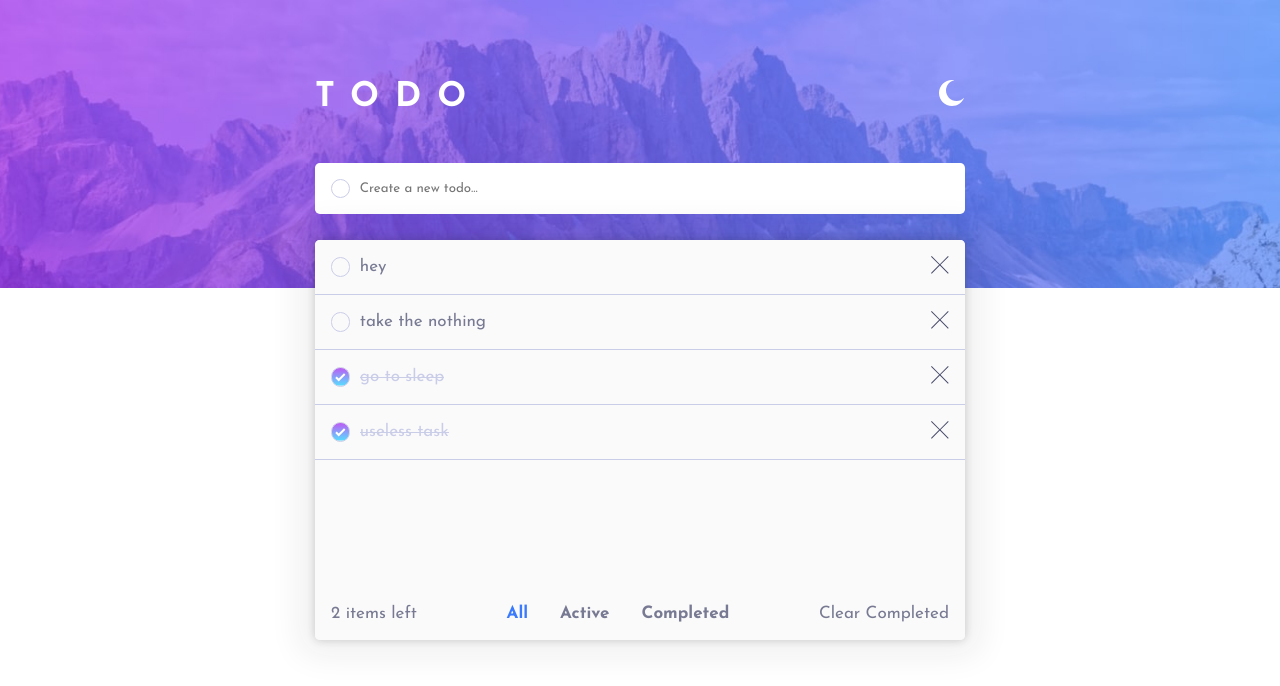
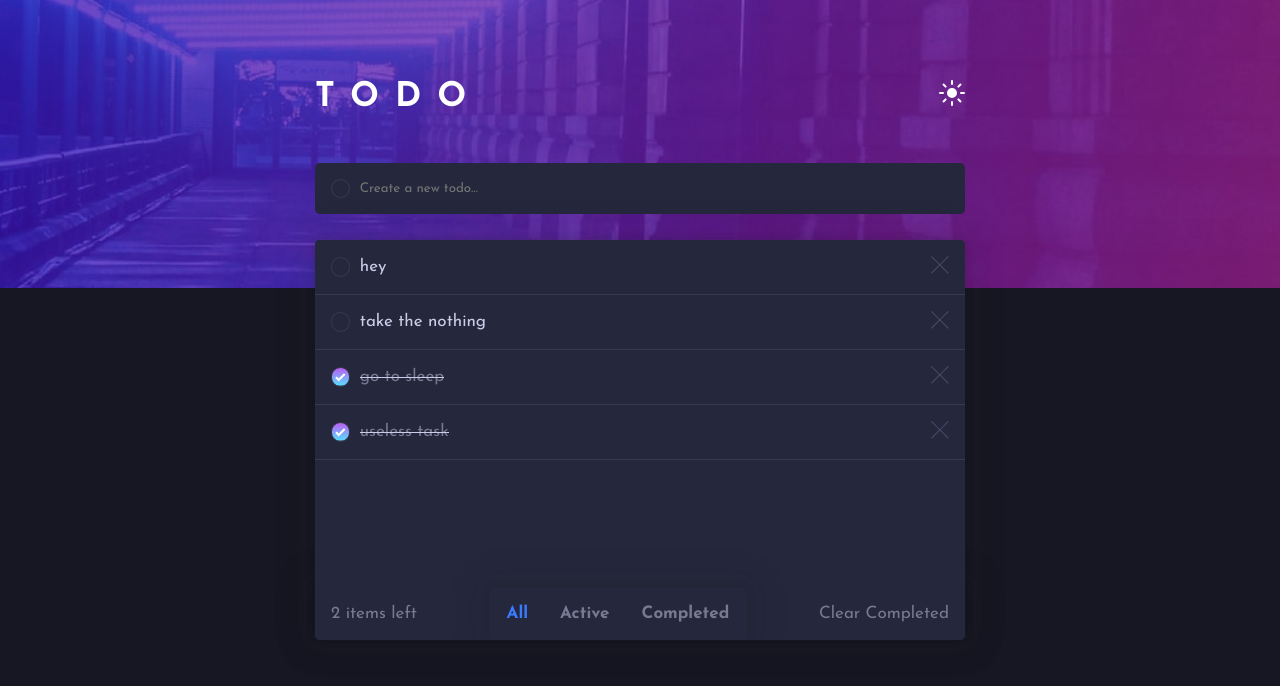
Before and after one commit to dacitto/todo-react, a React (Create React App) app: page / in a window 1280 px wide. Shown: the top 686 px of the page. Built offline with nearby package versions, Linux system fonts and the light colour scheme.

Commit message:
feat: add dark mode toggle

```diff
--- a/src/App.js
+++ b/src/App.js
@@ -8,13 +8,20 @@ function App() {
     { id: 3, task: "go to sleep", completed: true },
     { id: 4, task: "useless task", completed: true },
   ]);
+  const [isDark, setIsDark] = useState(true);
+  document.body.classList = isDark ? "dark" : "";
   return (
-    <>
-      <Header tasks={tasks} setTasks={setTasks}></Header>
+    <div className={isDark && "dark"}>
+      <Header
+        tasks={tasks}
+        setTasks={setTasks}
+        isDark={isDark}
+        setIsDark={setIsDark}
+      ></Header>
       <div className="container">
         <List tasks={tasks} setTasks={setTasks}></List>
       </div>
-    </>
+    </div>
   );
 }
 
--- a/src/Componets/Header/Header.js
+++ b/src/Componets/Header/Header.js
@@ -1,7 +1,7 @@
 import React from "react";
 import "../../Styles/main.scss";
 import "./Header.scss";
-const Header = ({ tasks, setTasks }) => {
+const Header = ({ tasks, setTasks, setIsDark, isDark }) => {
   const randomKey = Math.random().toString(36).substring(2);
   //console.log(randomKey);
   const addTask = (e) => {
@@ -20,10 +20,16 @@ const Header = ({ tasks, setTasks }) => {
   };
 
   return (
-    <header className="header">
+    <header className={isDark ? "header dark" : "header"}>
       <div className="container">
         <div className="todo">
           <h1 className="todo-text">todo</h1>
+          <div
+            onClick={() => {
+              setIsDark(!isDark);
+            }}
+          >
+            {!isDark && (
               <svg xmlns="http://www.w3.org/2000/svg" width="26" height="26">
                 <path
                   fill="#FFF"
@@ -31,6 +37,17 @@ const Header = ({ tasks, setTasks }) => {
                   d="M13 0c.81 0 1.603.074 2.373.216C10.593 1.199 7 5.43 7 10.5 7 16.299 11.701 21 17.5 21c2.996 0 5.7-1.255 7.613-3.268C23.22 22.572 18.51 26 13 26 5.82 26 0 20.18 0 13S5.82 0 13 0z"
                 />
               </svg>
+            )}
+            {isDark && (
+              <svg xmlns="http://www.w3.org/2000/svg" width="26" height="26">
+                <path
+                  fill="#FFF"
+                  fillRule="evenodd"
+                  d="M13 21a1 1 0 011 1v3a1 1 0 11-2 0v-3a1 1 0 011-1zm-5.657-2.343a1 1 0 010 1.414l-2.121 2.121a1 1 0 01-1.414-1.414l2.12-2.121a1 1 0 011.415 0zm12.728 0l2.121 2.121a1 1 0 01-1.414 1.414l-2.121-2.12a1 1 0 011.414-1.415zM13 8a5 5 0 110 10 5 5 0 010-10zm12 4a1 1 0 110 2h-3a1 1 0 110-2h3zM4 12a1 1 0 110 2H1a1 1 0 110-2h3zm18.192-8.192a1 1 0 010 1.414l-2.12 2.121a1 1 0 01-1.415-1.414l2.121-2.121a1 1 0 011.414 0zm-16.97 0l2.121 2.12A1 1 0 015.93 7.344L3.808 5.222a1 1 0 011.414-1.414zM13 0a1 1 0 011 1v3a1 1 0 11-2 0V1a1 1 0 011-1z"
+                />
+              </svg>
+            )}
+          </div>
         </div>
         <div className="create">
           <span className="check-circle"></span>
--- a/src/Componets/Header/Header.scss
+++ b/src/Componets/Header/Header.scss
@@ -1,6 +1,6 @@
 .header {
   min-height: 18rem;
-  background: url("../../images/bg-desktop-light.jpg");
+  background-image: url("../../images/bg-desktop-light.jpg");
   background-position: top;
   background-size: cover;
   background-repeat: no-repeat;
@@ -41,9 +41,33 @@
       border: none;
       height: max-content;
       width: 100%;
+      background-color: transparent;
       &:focus {
         outline: none;
       }
     }
   }
 }
+
+.dark .header {
+  background-image: url("../../images/bg-desktop-dark.jpg");
+  background-color: #222;
+  color: var(--DarkGrayishBlue);
+  .todo {
+    .todo-text {
+      color: white;
+    }
+  }
+  .create {
+    background-color: var(--VeryDarkDesaturatedBlue);
+    input {
+      color: var(--LightGrayishBlue--hover);
+      &:focus {
+        outline: none;
+      }
+    }
+    .check-circle {
+      border: 1px solid var(--VeryDarkGrayishBlue);
+    }
+  }
+}
--- a/src/Componets/List/List.scss
+++ b/src/Componets/List/List.scss
@@ -98,6 +98,40 @@
   overflow: hidden;
   transform: translateY(5rem);
 }
+.dark {
+  .list-conainer {
+    background-color: var(--VeryDarkDesaturatedBlue);
+    .control {
+      background-color: var(--VeryDarkDesaturatedBlue);
+      color: var(--DarkGrayishBlue);
+    }
+  }
+  .empty-list {
+    min-height: var(--min-list-height);
+    background-color: var(--VeryDarkDesaturatedBlue);
+    .text {
+      color: var(--DarkGrayishBlue);
+    }
+    .icon-container {
+      background: var(--CheckBackground);
+
+      .icon {
+        color: var(--VeryLightGray);
+      }
+    }
+  }
+  .filter {
+    box-shadow: var(--box-shadow);
+    ul {
+      background-color: var(--VeryDarkDesaturatedBlue);
+      color: var(--DarkGrayishBlue);
+      li.active {
+        color: var(--BrightBlue);
+      }
+    }
+  }
+}
+
 @media only screen and (min-width: 670px) {
   .mobile-only {
     box-shadow: none;
--- a/src/Componets/Task/Task.scss
+++ b/src/Componets/Task/Task.scss
@@ -23,10 +23,8 @@
     }
     &.checked {
       background-image: var(--CheckBackground);
-      // background: var(--CheckBackground);
       background-position: center;
       background-repeat: no-repeat;
-      //background-color: #222;
     }
   }
   .close {
@@ -58,3 +56,23 @@
     }
   }
 }
+
+.dark {
+  .task {
+    background-color: var(--VeryDarkDesaturatedBlue);
+    color: var(--LightGrayishBlue);
+    border-bottom: 1px solid var(--VeryDarkGrayishBlue);
+    .check-circle {
+      border: 1px solid var(--VeryDarkGrayishBlue);
+    }
+
+    .text {
+      &::after {
+        border-bottom: 1px solid var(--LightGrayishBlue);
+      }
+      &.checked {
+        color: var(--DarkGrayishBlue);
+      }
+    }
+  }
+}
--- a/src/Styles/main.scss
+++ b/src/Styles/main.scss
@@ -43,6 +43,9 @@ body {
     font-family: "Josefin Sans", sans-serif;
   }
 }
+body.dark {
+  background-color: var(--VeryDarkBlue);
+}
 .container {
   width: 90%;
   max-width: 650px;
```
Lines whose indentation alone changed are shown as unchanged.
